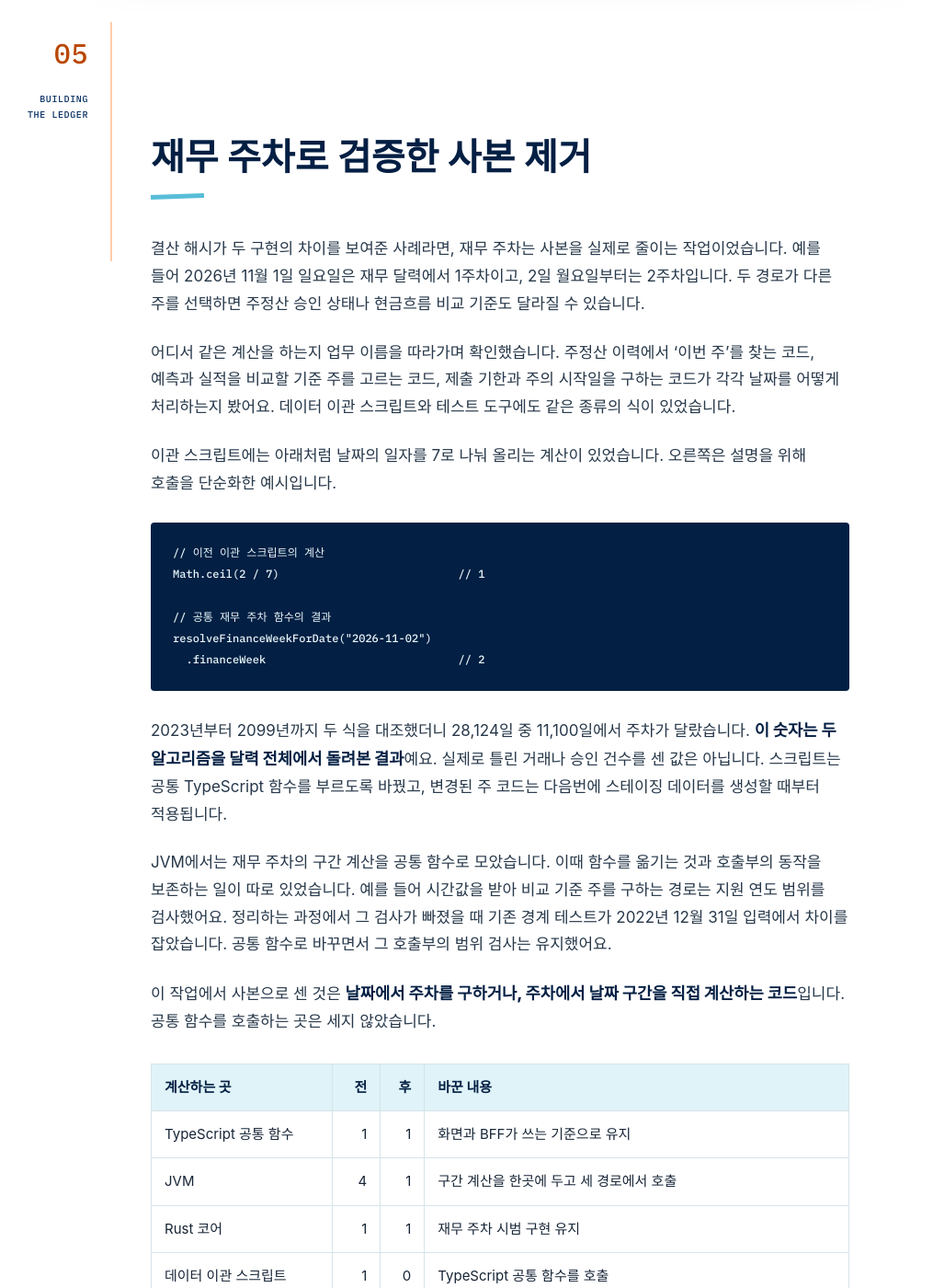
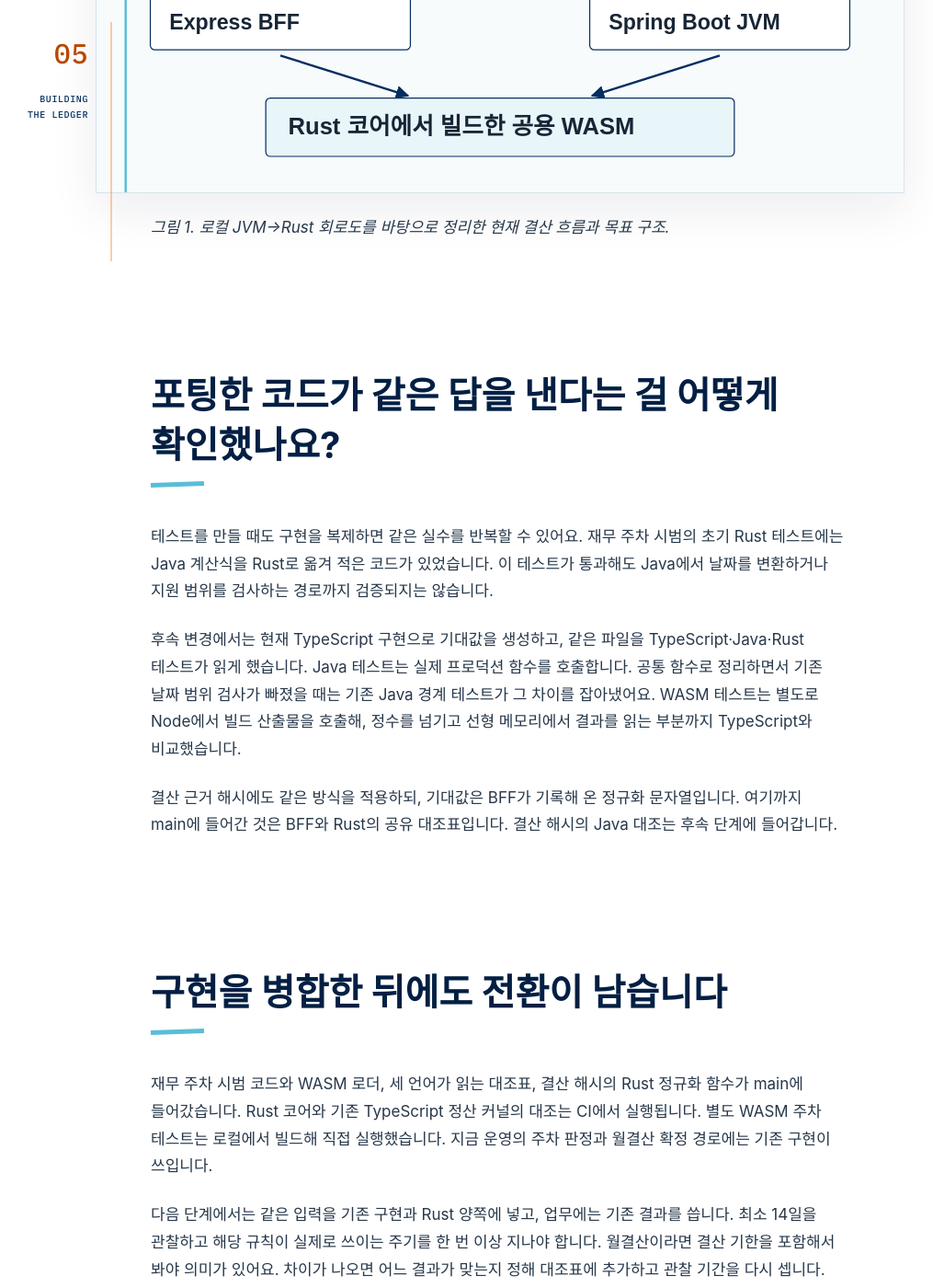
Before and after one commit to merryAI-dev/merryAI-dev.github.io, a Jekyll site: the page built from _posts/2026-11-09-myscube-building-the-ledger-05.md, in a window 1280 px wide and 1400 px high, scrolled down 4492 px. Shown: the whole window at 92% size, without its empty margins (182-1197 px from the left). Built offline with Jekyll 4.4.1, drawn with Linux system fonts in a browser that asks for light colours; some web fonts are replaced; some of the changed text lies outside the part shown.

Commit message:
Focus Ledger episode 5 on runtime and migration contracts

````diff
--- a/_posts/2026-11-09-myscube-building-the-ledger-05.md
+++ b/_posts/2026-11-09-myscube-building-the-ledger-05.md
@@ -30,7 +30,7 @@
 
 반면 같은 근거 JSON을 같은 문자열로 바꾸는 함수는 승인자나 저장소에 접근할 필요가 없습니다. 기존 Rust 스프레드시트 계산 코어로 옮기기에 적합한 경계였어요. Rust 함수의 입력과 출력을 고정하면 기존 서버를 그대로 둔 채 새 구현만 대조할 수 있습니다. 이번 작업의 범위도 여러 곳에서 직접 구현하는 규칙부터 줄이는 것으로 잡았습니다.
 
-## 첫 추출 대상은 해시 함수 앞에 있었습니다
+## 해시 대신 직렬화 결과를 대조했습니다
 
 해시 두 개가 다르다는 사실만으로는 어디서 값이 갈렸는지 알 수 없습니다. 그래서 결산 근거 해시의 대조 단위를 SHA-256에 들어가기 직전의 JSON 문자열로 잡았습니다.
 
@@ -46,6 +46,15 @@
 
 숫자에서는 출력 형식만 맞춰서는 부족했어요. 예를 들어 JSON의 긴 소수를 읽을 때 파서가 서로 인접한 두 부동소수점 값 중 다른 쪽을 고르면, 출력 형식이 같아도 마지막 자릿수가 달라질 수 있습니다. PR에서 무작위 숫자 20만 개를 비교하는 과정에 `serde_json` 기본 설정이 일부 17자리 소수를 한 ULP, 즉 그 지점에서 표현할 수 있는 인접 값 한 칸만큼 다르게 읽는 경우가 나왔습니다. 그래서 코어에서 `float_roundtrip` 옵션을 켰고, 출력 쪽도 자바스크립트의 숫자 표기를 따르도록 맞췄습니다. 정산 커널의 기존 TypeScript 대조도 다시 실행했습니다.
 
+코어와 호스트의 경계를 코드로 보면 다음과 같습니다. 호출을 설명하기 위해 단순화한 예시입니다.
+
+```text
+JSON 입력 → Rust canonical_close_json → 정규화된 JSON 문자열
+          → 호스트의 SHA-256 → 근거 해시
+```
+
+호스트는 저장과 비교를 계속 맡습니다. 코어에 전달하는 계약은 JSON을 어떤 바이트로 표현할지까지입니다.
+
 기준은 결산 요청에 해시를 먼저 써 온 BFF입니다. 일반 사례 10건과 기존 JVM이 다른 값을 낸 5건을 표에 넣었어요. Rust는 SHA-256에 들어갈 JSON 문자열까지 책임집니다. 해시 계산은 각 호스트의 표준 구현을 사용하도록 경계를 뒀습니다. BFF 테스트는 문자열과 최종 해시를 모두 비교해요.
 
 그리고 테스트가 정말 차이를 잡는지도 확인했습니다. 대조표 복사본에서 키 순서 사례의 기대 문자열 한 줄을 일부러 틀리게 만든 뒤 Rust 테스트를 돌렸더니, 그 사례가 실패하면서 기대한 문자열과 실제 문자열이 함께 나왔어요. 원래 값을 돌려놓으면 다시 통과합니다. 해시 두 개를 보고 원인을 추측하는 대신, 승인 전에 달라지는 바이트가 어디에서 생겼는지 확인할 수 있습니다.
@@ -58,65 +67,19 @@
 
 별도 서비스로 빼면 Node와 JVM이 같은 HTTP API를 호출할 수 있습니다. 다만 승인 트랜잭션 안에서 규칙을 실행할 때 네트워크 왕복이 늘고, 배포하고 장애를 살펴야 할 서비스도 하나 더 생깁니다. 네이티브 라이브러리는 네트워크 없이 호출할 수 있지만 운영체제와 아키텍처별 바이너리, JVM의 네이티브 경계를 함께 관리해야 해요.
 
-현재 설계는 **같은 WASM 파일을 두 호스트에서 실행하는 것**입니다. Node는 내장 WebAssembly를 쓰고 JVM 쪽은 순수 Java 런타임인 Chicory를 후보로 두고 있어요. 재무 주차 시범에서는 연·월·일을 정수로 넘기고, WASM 메모리의 11개 정수에서 결과를 읽습니다. 예를 들어 `(2026, 11, 1)`을 넣으면 11월 1주차, 시작과 끝은 모두 11월 1일, 평일 수는 0이라는 결과가 나옵니다. 날짜 계산 코드는 Rust 코어에 있고, WASM 쪽은 호출을 받고 결과를 전달합니다. 결산 JSON처럼 구조가 있는 입력을 받는 공용 인터페이스와 JVM 패키징은 이후 단계입니다.
+현재 설계는 **같은 WASM 파일을 두 호스트에서 실행하는 것**입니다. 공유 소스를 각 언어로 다시 구현하는 대신 산출물 자체를 공유하면, 정렬과 숫자 표기를 고치는 곳이 하나가 됩니다. Node는 내장 WebAssembly를 쓰고 JVM 쪽은 순수 Java 런타임인 Chicory를 후보로 두고 있어요. 재무 주차 시범에서는 연·월·일을 정수로 넘기고, WASM 메모리의 11개 정수에서 결과를 읽습니다. 날짜 계산 코드는 Rust 코어에 있고, WASM 쪽은 호출을 받고 결과를 전달합니다. 결산 JSON처럼 구조가 있는 입력을 받는 공용 인터페이스와 JVM 패키징은 이후 단계입니다.
 
 ![결산 근거 해시의 현재 흐름과 계획 중인 공용 WASM 구조](/assets/images/diagrams/building-ledger-05/close-hash-wasm.svg)
 
 *그림 1. 로컬 JVM→Rust 회로도를 바탕으로 정리한 현재 결산 흐름과 목표 구조.*
 
-## 재무 주차로 검증한 사본 제거
+## 포팅한 코드가 같은 답을 낸다는 걸 어떻게 확인했나요?
 
-결산 해시가 두 구현의 차이를 보여준 사례라면, 재무 주차는 사본을 실제로 줄이는 작업이었습니다. 예를 들어 2026년 11월 1일 일요일은 재무 달력에서 1주차이고, 2일 월요일부터는 2주차입니다. 두 경로가 다른 주를 선택하면 주정산 승인 상태나 현금흐름 비교 기준도 달라질 수 있습니다.
+테스트를 만들 때도 구현을 복제하면 같은 실수를 반복할 수 있어요. 재무 주차 시범의 초기 Rust 테스트에는 Java 계산식을 Rust로 옮겨 적은 코드가 있었습니다. 이 테스트가 통과해도 Java에서 날짜를 변환하거나 지원 범위를 검사하는 경로까지 검증되지는 않습니다.
 
-어디서 같은 계산을 하는지 업무 이름을 따라가며 확인했습니다. 주정산 이력에서 ‘이번 주’를 찾는 코드, 예측과 실적을 비교할 기준 주를 고르는 코드, 제출 기한과 주의 시작일을 구하는 코드가 각각 날짜를 어떻게 처리하는지 봤어요. 데이터 이관 스크립트와 테스트 도구에도 같은 종류의 식이 있었습니다.
+후속 변경에서는 현재 TypeScript 구현으로 기대값을 생성하고, 같은 파일을 TypeScript·Java·Rust 테스트가 읽게 했습니다. Java 테스트는 실제 프로덕션 함수를 호출합니다. 공통 함수로 정리하면서 기존 날짜 범위 검사가 빠졌을 때는 기존 Java 경계 테스트가 그 차이를 잡아냈어요. WASM 테스트는 별도로 Node에서 빌드 산출물을 호출해, 정수를 넘기고 선형 메모리에서 결과를 읽는 부분까지 TypeScript와 비교했습니다.
 
-이관 스크립트에는 아래처럼 날짜의 일자를 7로 나눠 올리는 계산이 있었습니다. 오른쪽은 설명을 위해 호출을 단순화한 예시입니다.
-
-```js
-// 이전 이관 스크립트의 계산
-Math.ceil(2 / 7)                           // 1
-
-// 공통 재무 주차 함수의 결과
-resolveFinanceWeekForDate("2026-11-02")
-  .financeWeek                             // 2
-```
-
-2023년부터 2099년까지 두 식을 대조했더니 28,124일 중 11,100일에서 주차가 달랐습니다. **이 숫자는 두 알고리즘을 달력 전체에서 돌려본 결과**예요. 실제로 틀린 거래나 승인 건수를 센 값은 아닙니다. 스크립트는 공통 TypeScript 함수를 부르도록 바꿨고, 변경된 주 코드는 다음번에 스테이징 데이터를 생성할 때부터 적용됩니다.
-
-JVM에서는 재무 주차의 구간 계산을 공통 함수로 모았습니다. 이때 함수를 옮기는 것과 호출부의 동작을 보존하는 일이 따로 있었습니다. 예를 들어 시간값을 받아 비교 기준 주를 구하는 경로는 지원 연도 범위를 검사했어요. 정리하는 과정에서 그 검사가 빠졌을 때 기존 경계 테스트가 2022년 12월 31일 입력에서 차이를 잡았습니다. 공통 함수로 바꾸면서 그 호출부의 범위 검사는 유지했어요.
-
-이 작업에서 사본으로 센 것은 **날짜에서 주차를 구하거나, 주차에서 날짜 구간을 직접 계산하는 코드**입니다. 공통 함수를 호출하는 곳은 세지 않았습니다.
-
-| 계산하는 곳 | 전 | 후 | 바꾼 내용 |
-| --- | ---: | ---: | --- |
-| TypeScript 공통 함수 | 1 | 1 | 화면과 BFF가 쓰는 기준으로 유지 |
-| JVM | 4 | 1 | 구간 계산을 한곳에 두고 세 경로에서 호출 |
-| Rust 코어 | 1 | 1 | 재무 주차 시범 구현 유지 |
-| 데이터 이관 스크립트 | 1 | 0 | TypeScript 공통 함수를 호출 |
-| 테스트와 대조표 생성기 | 3 | 0 | JVM 식을 옮겨 적은 테스트 두 곳과 평일 수 계산 사본을 제거 |
-| **합계** | **10** | **3** | **TypeScript·JVM·Rust에 각각 한 곳** |
-
-이 집계는 재무 주차 계산과 그 대조 도구에 한정됩니다. 예를 들어 지출 행에 붙는 주차 라벨은 수요일에 시작하고 해당 월의 날짜가 4일 이상인 주를 세는 별도 규칙입니다. 재무 달력과 이름이 비슷해도 같은 의미로 취급하면 기존 지출 행에 다른 라벨이 붙을 수 있어요. 그 변경은 별도 작업으로 다루고 있습니다.
-
-![11월 1일과 2일의 재무 주차와 이를 사용하는 업무](/assets/images/diagrams/building-ledger-05/finance-week.svg)
-
-*그림 2. 로컬 재무 주차 회로도를 바탕으로 정리한 날짜 경계와 관련 업무.*
-
-## 복제한 테스트 대신 실제 런타임을 돌렸습니다
-
-처음 시범에서는 TypeScript 함수로 2026~2027년의 기대값을 만들었습니다. Rust는 그 값을 읽어 비교했고, 당시 JVM 쪽과의 비교에는 Java 식을 Rust 테스트에 옮겨 적은 코드도 들어 있었어요. 이 방식으로 식의 차이는 볼 수 있었지만 실제 Java 호출부가 날짜를 어떻게 변환하는지까지는 확인할 수 없었습니다.
-
-후속 작업에서는 대조표를 **2023~2099년의 924개월, 28,124일**로 넓혔습니다. 기대값은 기존 TypeScript 함수가 생성합니다. 날짜별 주차와 월별 주 구간이 서로 맞는지 확인하고, 구간별로 월~금이 며칠인지도 기록해요. 공휴일 차감은 이 평일 수 규칙의 범위 밖입니다.
-
-그 표를 세 곳에서 읽습니다.
-
-- **TypeScript**는 현재 코드로 표를 다시 만들어 저장된 표와 비교합니다. 공통 규칙이 바뀌면 기대값이 달라진 사실을 알 수 있어요.
-- **JVM**은 Java 함수를 실제로 실행합니다. 날짜만 넘겼을 때와 서울 시간 00:00·23:59를 넘겼을 때를 확인하고, 차액 비교에 쓰는 기준 주와 월별 주 구간도 대조합니다.
-- **Rust**는 모든 날짜의 주차와 모든 달의 주 구간을 같은 표에 맞춰 봅니다.
-
-여기에 WASM을 직접 실행하는 테스트가 하나 더 있어요. 이 테스트는 표를 건너뛰고 Node에서 TypeScript 함수와 WASM 함수에 같은 날짜를 넣습니다. 같은 Rust 코드라도 연·월·일을 WASM에 넘기고, 메모리에서 결과를 읽어 자바스크립트 객체로 조립하는 경계에서는 별도의 실수가 생길 수 있기 때문입니다. 범위 내 날짜와 월 전체뿐 아니라 2월 30일처럼 잘못된 입력도 대조했습니다.
-
-대조표는 지금 쓰는 규칙을 옮기는 동안 답이 바뀌었는지 알려줍니다. 11월 1주차가 하루여야 하는지 같은 업무 질문에는 별도의 결정이 필요해요. 그 결정을 내리고 나면 표의 어떤 날짜가 바뀌는지 함께 검토할 수 있습니다.
+결산 근거 해시에도 같은 방식을 적용하되, 기대값은 BFF가 기록해 온 정규화 문자열입니다. 여기까지 main에 들어간 것은 BFF와 Rust의 공유 대조표입니다. 결산 해시의 Java 대조는 후속 단계에 들어갑니다.
 
 ## 구현을 병합한 뒤에도 전환이 남습니다
 
````
